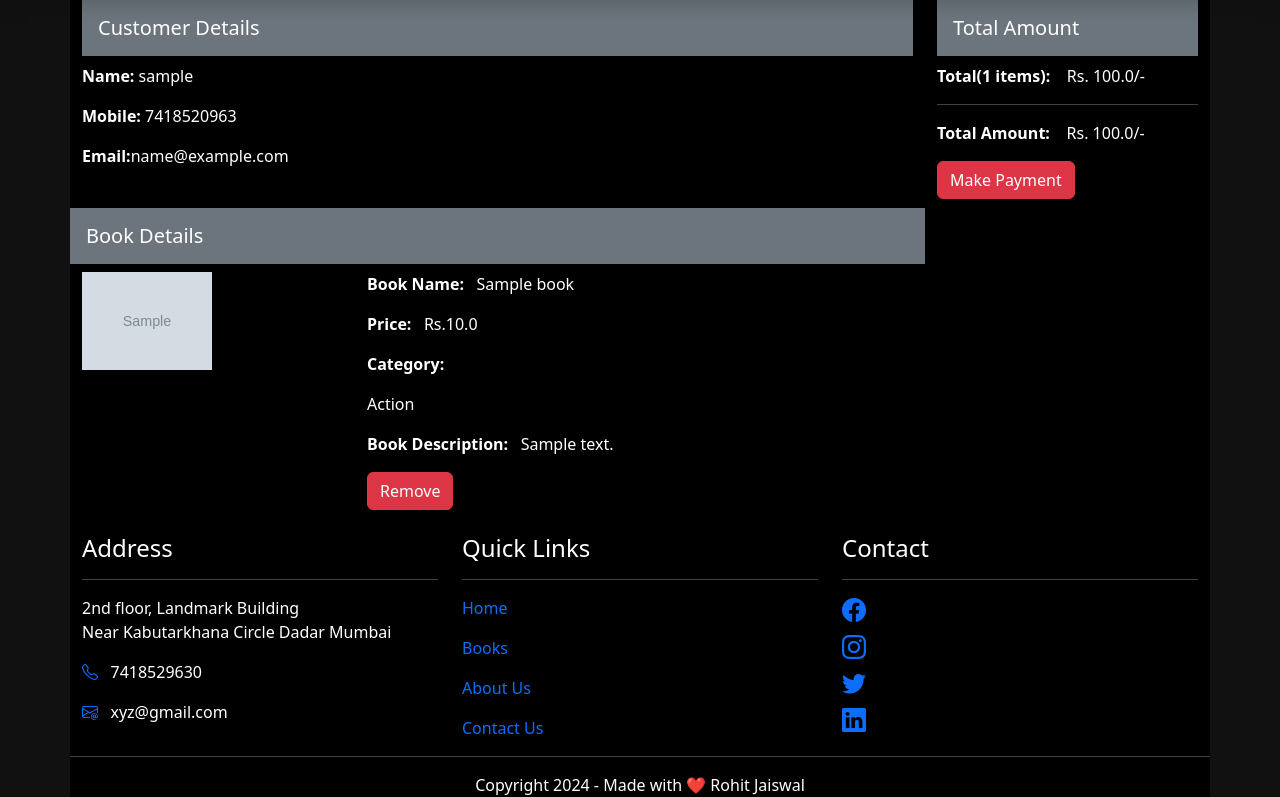
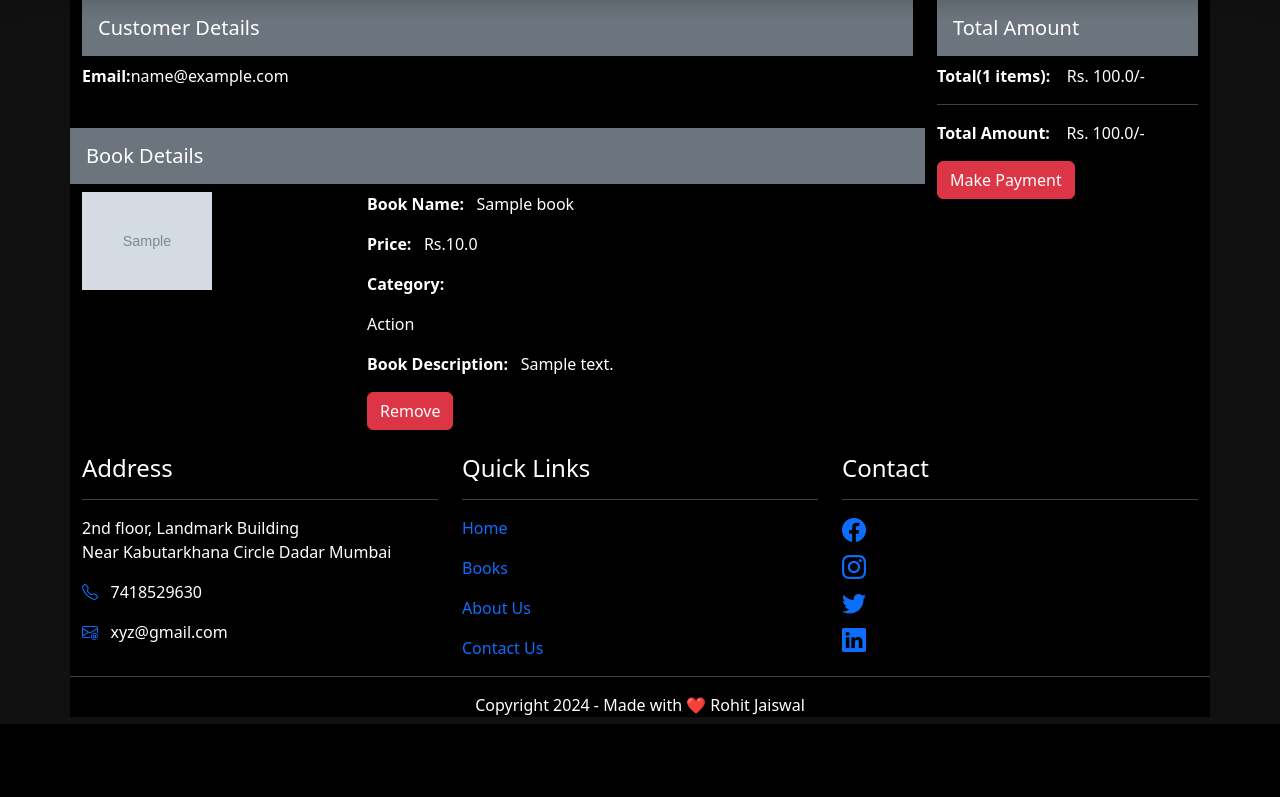
Before and after one commit to rohit5038/BookStore-Django-Project, a Django app: page /placeorder in a window 1280 px wide. Shown: the part 76-873 px from the top of the page. After the commit the page ends 800 px from the top, so only its background shows below. Run offline with Django 5.2, Linux system fonts and the light colour scheme; a user stored in the database is signed in; tables that the repository leaves empty hold one stand-in row (values such as "Sample post"); grey boxes marked "Sample" are stand-in pictures; some libraries are stand-ins or nearby versions.

Commit message:
New Changes Commit

```diff
--- a/book_app/views.py
+++ b/book_app/views.py
@@ -58,7 +58,7 @@ def register(request):
 
             except Exception:
                 context={}
-                context['errmsg']="Username already Exists"
+                context['errmsg']="Email already Exists"
                 return render(request,'register.html',context)
     else:
         return render(request,'register.html')
--- a/templates/placeorder.html
+++ b/templates/placeorder.html
@@ -40,8 +40,6 @@
                 <h5 class="bg-secondary text-white p-3">Customer Details</h5>
                 {% for x in book %}
                 {% if forloop.counter == 1 %}
-                <p><strong>Name:</strong> {{x.uid.username}}</p>
-                <p><strong>Mobile:</strong> 7418520963</p>
                 <p><strong>Email:</strong>{{x.uid.email}}</p>
                 {% endif %}
                 {% endfor %}
```
